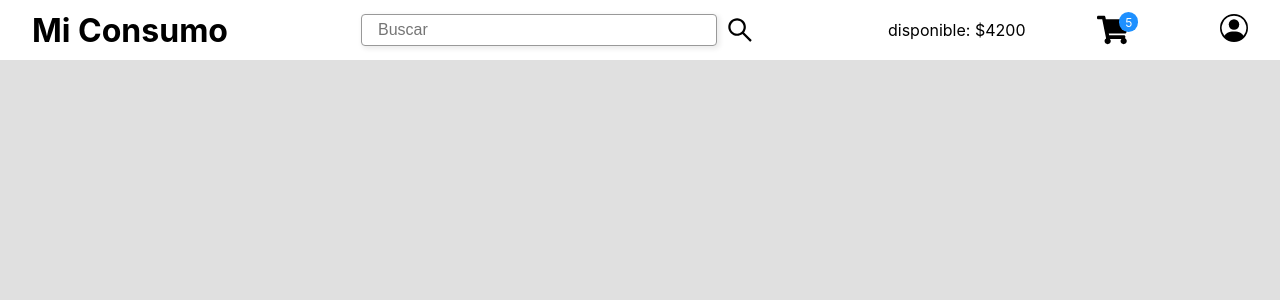
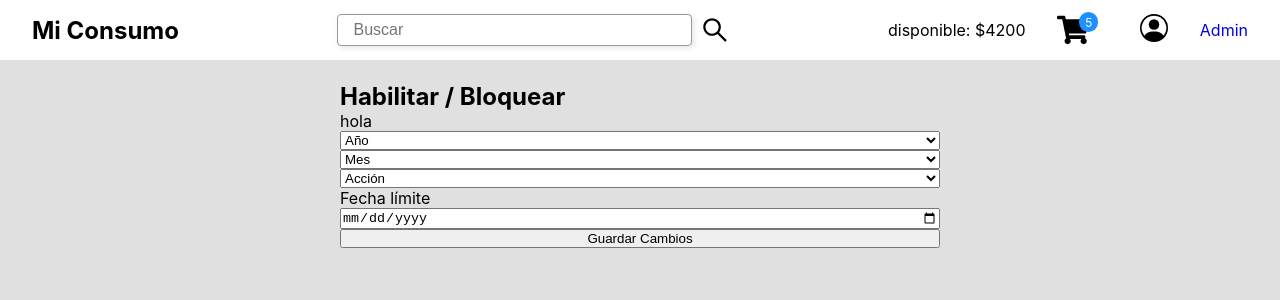
Before and after one commit to NicolasMlicotta/miconsumo, a React (Create React App) app: page /admin in a window 1280 px wide. Shown: the top 300 px of the page. Built offline with nearby package versions, Linux system fonts and the light colour scheme.

Commit message:
Empezando con vista de admin

```diff
--- a/src/App.js
+++ b/src/App.js
@@ -3,6 +3,7 @@ import Header from "./components/Header/Header";
 import Store from "./pages/Store/Store";
 import ShoppingCart from "./pages/ShoppingCart/ShoppingCart";
 import Profile from "./pages/Profile/Profile";
+import Admin from "./pages/Admin/Admin";
 
 function App() {
   return (
@@ -14,6 +15,7 @@ function App() {
         <Route path="store/:categoria" element={<Store />} />
         <Route path="shoppingcart" element={<ShoppingCart />} />
         <Route path="profile" element={<Profile />} />
+        <Route path="admin" element={<Admin />} />
       </Routes>
     </div>
   );
--- a/src/components/Header/Header.js
+++ b/src/components/Header/Header.js
@@ -28,6 +28,11 @@ function Header() {
             <BsPersonCircle size={28} color="black" />
           </CustomLink>
         </li>
+        <li>
+          <CustomLink to="/admin">
+            <p>Admin</p>
+          </CustomLink>
+        </li>
       </ul>
     </div>
   );
--- a/src/components/Header/Header.module.css
+++ b/src/components/Header/Header.module.css
@@ -14,6 +14,7 @@
 h1 {
     color: black;
     line-height: center;
+    font-size: 24px;
 }
 
 .title {
--- /dev/null
+++ b/src/components/WhiteWrapper/WhiteWrapper.module.css
@@ -0,0 +1,9 @@
+.wrapper {
+    background-color: white;
+    padding-block: 1rem;
+    padding-inline: 2rem;
+    border: 1px solid #999999;
+    box-shadow: 2px 2px 5px 1px rgba(0, 0, 0, 0.08);
+    -webkit-box-shadow: 2px 2px 5px 1px rgba(0, 0, 0, 0.08);
+    -moz-box-shadow: 2px 2px 5px 1px rgba(0, 0, 0, 0.08);
+}
--- /dev/null
+++ b/src/pages/Admin/Admin.js
@@ -0,0 +1,65 @@
+import { useState } from "react";
+import styles from "./Admin.module.css";
+
+function Admin() {
+  const [anio, setAnio] = useState("");
+  const [mes, setMes] = useState("");
+  const [habilitado, setHabilitado] = useState(false);
+
+  const handleHabilitar = (e) => {
+    setHabilitado(e.target.value);
+  };
+  const handleAnio = (e) => {
+    setAnio(e.target.value);
+  };
+  const handleMes = (e) => {
+    setMes(e.target.value);
+  };
+
+  return (
+    <div className={styles.wrapper}>
+      <h1>Habilitar / Bloquear</h1>
+      <p>
+        hola{mes}
+        {anio}
+        {habilitado}
+      </p>
+      <select name="anio" id="anio" onChange={(e) => handleAnio(e)}>
+        <option value="">Año</option>
+        <option value="2022">2022</option>
+        <option value="2023">2023</option>
+        <option value="2024">2024</option>
+        <option value="2025">2025</option>
+      </select>
+      <select name="mes" id="mes" onChange={(e) => handleMes(e)}>
+        <option value="">Mes</option>
+        <option value="1">Enero</option>
+        <option value="2">Febrero</option>
+        <option value="3">Marzo</option>
+        <option value="4">Abril</option>
+        <option value="5">Mayo</option>
+        <option value="6">Junio</option>
+        <option value="7">Julio</option>
+        <option value="8">Agosto</option>
+        <option value="9">Septiembre</option>
+        <option value="10">Octubre</option>
+        <option value="11">Noviembre</option>
+        <option value="12">Diciembre</option>
+      </select>
+      <select
+        name="habilitar"
+        id="habilitar"
+        onChange={(e) => handleHabilitar(e)}
+      >
+        <option value="false">Acción</option>
+        <option value="true">Habilitar</option>
+        <option value="false">Bloquear</option>
+      </select>
+      <label htmlFor="date">Fecha límite</label>
+      <input type="date" id="date" name="date" />
+      <button>Guardar Cambios</button>
+    </div>
+  );
+}
+
+export default Admin;
--- /dev/null
+++ b/src/pages/Admin/Admin.module.css
@@ -0,0 +1,6 @@
+.wrapper {
+    width: 600px;
+    margin-inline: auto;
+    display: flex;
+    flex-direction: column;
+}
```
Also changed, not shown: src/components/WhiteWrapper/WhiteWrapper.js (added, +8 -0 lines).
